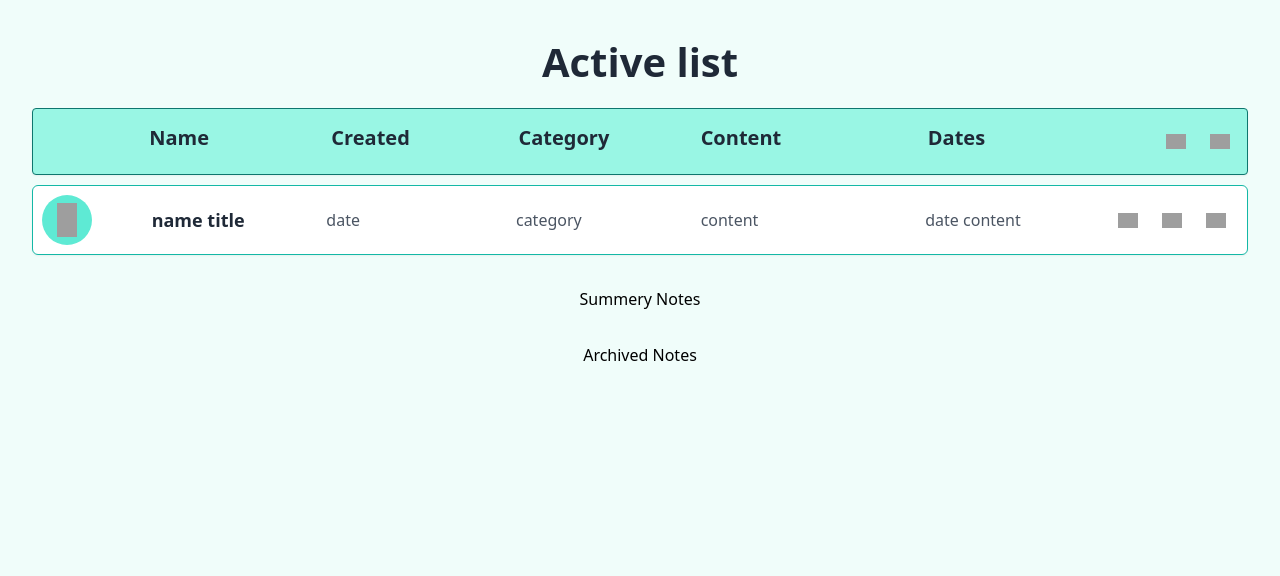
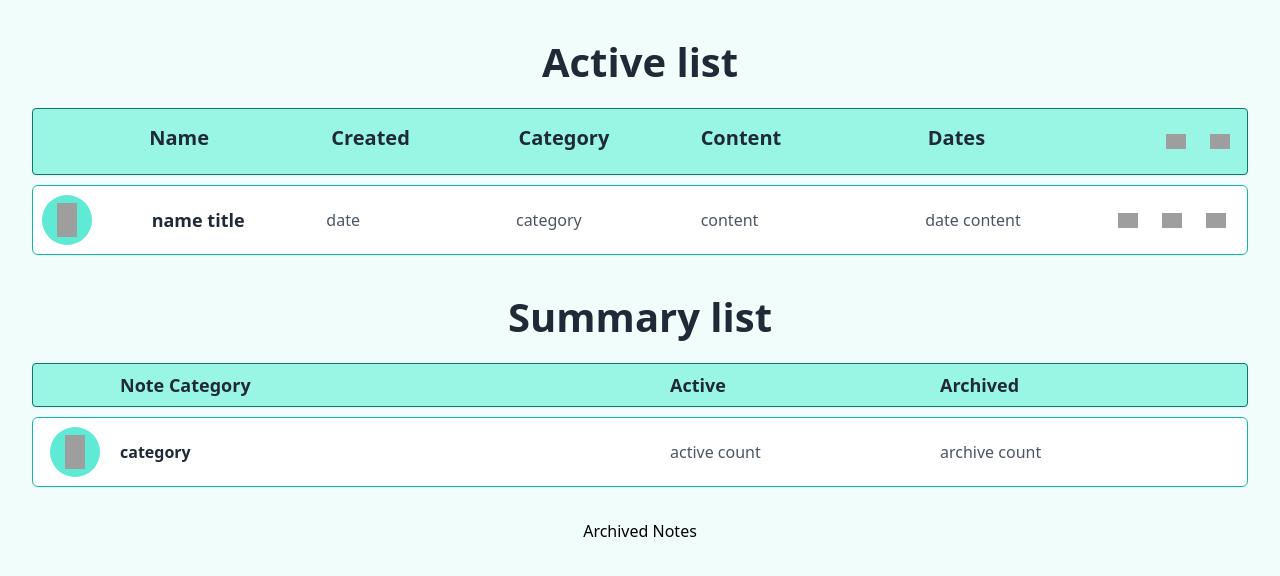
Before and after one commit to KsanaSal/radency-notes-app-react, a React (Vite) app: page / in a window 1280 px wide. Shown: the top 576 px of the page. Built offline with nearby package versions, Linux system fonts and the light colour scheme; grey boxes are pictures that could not be loaded.

Commit message:
+ added summary table

```diff
--- /dev/null
+++ b/src/components/summaryTable/SummaryBodyTable.tsx
@@ -0,0 +1,25 @@
+const SummaryBodyTable = () => {
+    return (
+        <tbody className="flex flex-col gap-[10px] text-gray-600">
+            <tr className="flex items-center text-left  py-2 px-4 bg-white border border-teal-500 rounded-md overflow-hidden shadow-sm hover:shadow-md">
+                <td className="w-[70px] shrink-0 overflow-ellipsis whitespace-nowrap overflow-hidden">
+                    <div className="bg-teal-300 p-2 rounded-full flex justify-center w-[50px] h-[50px]">
+                        <img
+                            src="${category.categoryImg}"
+                            alt="${category.categoryName}"
+                            width="20"
+                            height="20"
+                        />
+                    </div>
+                </td>
+                <td className="w-[550px] shrink-0 text-gray-800 font-semibold">
+                    category
+                </td>
+                <td className="w-[270px] shrink-0">active count</td>
+                <td className="w-[270px] shrink-0">archive count</td>
+            </tr>
+        </tbody>
+    );
+};
+
+export default SummaryBodyTable;
--- /dev/null
+++ b/src/components/summaryTable/SummaryHeadTable.tsx
@@ -0,0 +1,14 @@
+const SummaryHeadTable = () => {
+    return (
+        <thead>
+            <tr className=" flex text-left text-[18px] font-semibold py-2 px-4 bg-teal-200 border border-teal-700 rounded-[4px] overflow-hidden shadow-sm hover:shadow-md">
+                <th className="w-[70px] shrink-0"></th>
+                <th className="w-[550px] shrink-0">Note Category</th>
+                <th className="w-[270px] shrink-0">Active</th>
+                <th className="w-[270px] shrink-0">Archived</th>
+            </tr>
+        </thead>
+    );
+};
+
+export default SummaryHeadTable;
--- /dev/null
+++ b/src/components/summaryTable/SummaryTable.tsx
@@ -0,0 +1,12 @@
+import SummaryBodyTable from "./SummaryBodyTable";
+import SummaryHeadTable from "./SummaryHeadTable";
+
+const SummaryTable = () => {
+    return (
+        <table className=" relative flex flex-col rounded-md text-description gap-[10px] text-base font-normal mt-4">
+            <SummaryHeadTable />
+            <SummaryBodyTable />
+        </table>
+    );
+};
+export default SummaryTable;
--- a/src/notes/SummeryNotes.tsx
+++ b/src/notes/SummeryNotes.tsx
@@ -1,8 +1,11 @@
+import SummaryTable from "../components/summaryTable/SummaryTable";
+
 const SummeryNotes = () => {
     return (
-        <div>
-            <h1>Summery Notes</h1>
-        </div>
+        <section className="text-gray-800 w-full">
+            <h1 className="text-[40px] font-bold">Summary list</h1>
+            <SummaryTable />
+        </section>
     );
 };
 
```
